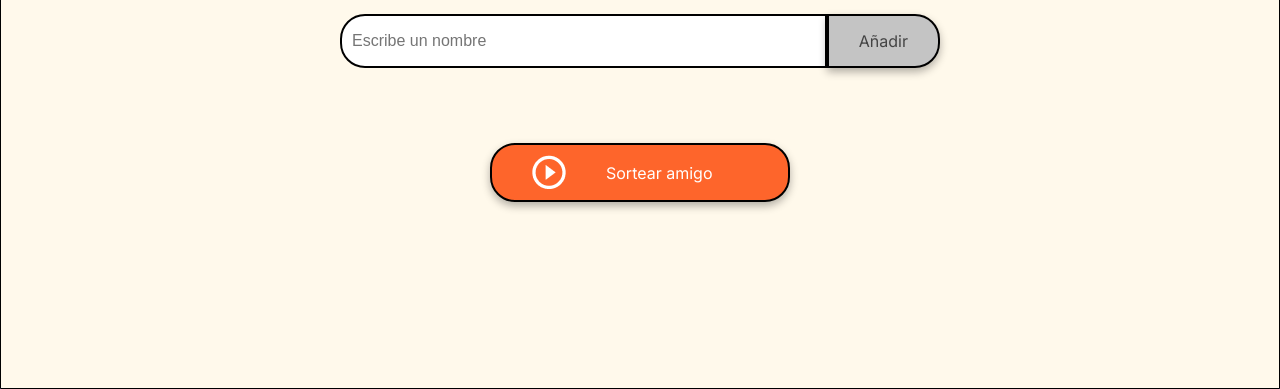
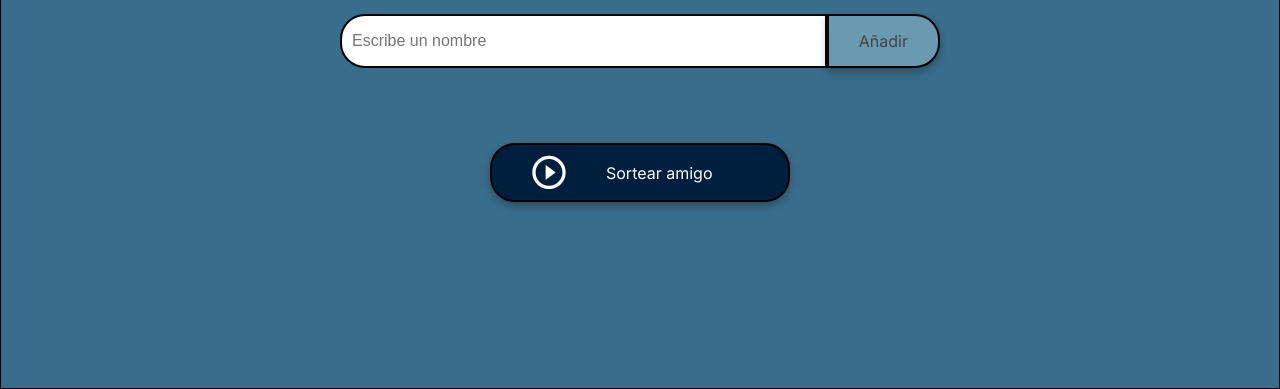
Before and after one commit to Fernando-f28/Challenge_Amigo_Secreto, a plain HTML site: page index.html in a window 1280 px wide. Shown: the part 411-800 px from the top of the page. Drawn offline with Linux system fonts and the light colour scheme.

Commit message:
Actualizar CSS

```diff
--- a/app.js
+++ b/app.js
@@ -1,12 +1,12 @@
 // El principal objetivo de este desafío es fortalecer tus habilidades en lógica de programación. Aquí deberás desarrollar la lógica para resolver el problema.
 // Variables
-let amigo = document.getElementById("amigo");
+let nombre = document.getElementById("amigo");
 console.log(listaAmigos);
 let amigoSecreto = [];
 let ulamigo = document.getElementById("listaAmigos");
 //Funciones
 function agregar_amigo () {
-    let nombre = document.getElementById("Amigo")
+    let nombre = document.getElementById("amigo")
     let amigo = nombre.Value;
     if ('amigo != amigo'){
         alert("Debes ingresar un Nomnbre")
--- a/style.css
+++ b/style.css
@@ -1,11 +1,11 @@
 :root {
-    --color-primary: #4B69FD;
-    --color-secondary: #FFF9EB;
-    --color-tertiary: #C4C4C4;
-    --color-button: #fe652b;
-    --color-button-hover: #e55720;
+    --color-primary: #001F3F;
+    --color-secondary: #3A6D8C;
+    --color-tertiary: #6A9AB0;
+    --color-button: #001F3F;
+    --color-button-hover: #acacac;
     --color-text: #444444;
-    --color-white: #FFFFFF;
+    --color-white: #ffffff;
 }
 
 /* Estilos generales */
```
